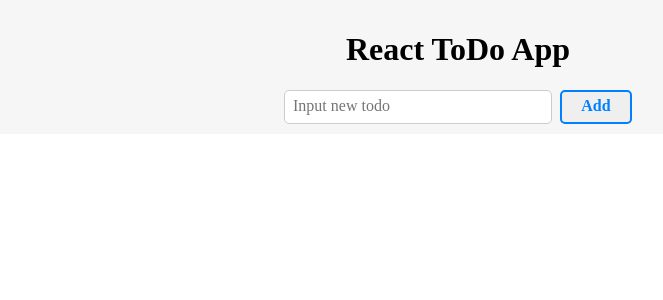
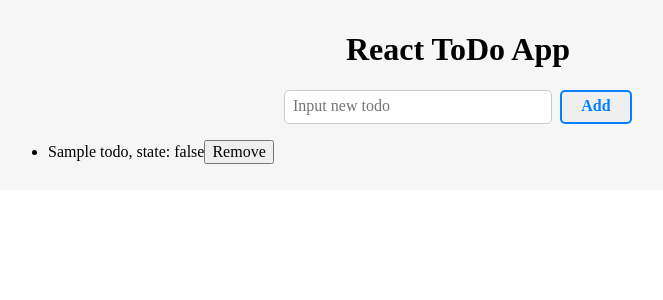
Before and after one commit to teinen/react-practices, a React (Create React App) app in the folder todo-list/: page / in a window 1280 px wide. Shown: the top 300 px of the page, without its empty margins (182-845 px from the left). Built offline with nearby package versions, Linux system fonts and the light colour scheme; the HTML template or start-up script is replaced by a standard one.

Commit message:
Implement adding and removing todo

```diff
--- a/todo-list/src/components/ToDoApp.tsx
+++ b/todo-list/src/components/ToDoApp.tsx
@@ -1,28 +1,80 @@
-import React, { useState } from 'react'
+import React, { useReducer } from 'react'
 import '../style/ToDoApp.css'
 import ToDoInput from './ToDoInput'
 
-const ToDoApp: React.FC = () => {
-  const defaultTodos: Array<Object> = [
+type ToDo = {
+  name: string,
+  completed: boolean
+}
+
+interface State {
+  todos: Array<ToDo>
+}
+
+type Action =
+  | { type: 'ADD_TODO', todo: ToDo }
+  | { type: 'REMOVE_TODO', index: number }
+  | { type: 'TOGGLE_STATUS', index: number, completed: boolean }
+
+const initialState: State = {
+  todos: [
     {
-      title: 'Sample todo',
-      completed: true
+      name: 'Sample todo',
+      completed: false
     }
   ]
+}
 
-  const [todos, updateTodos] = useState(defaultTodos)
+const ToDoApp: React.FC = () => {
+  const todoReducer = (state: State, action: Action): State => {
+    switch(action.type) {
+      case 'ADD_TODO':
+        state.todos.push(action.todo)
+        return { todos: state.todos }
+      case 'REMOVE_TODO':
+        state.todos.splice(action.index, 1)
+        return { todos: state.todos }
+      case 'TOGGLE_STATUS':
+        state.todos[action.index].completed = action.completed
+        return { todos: state.todos }
+    }
+  }
 
-  const clickHandler = (newTodo: string): void => {
-    console.log(newTodo)
+  const [
+    state,
+    dispatch
+  ] = useReducer(todoReducer, initialState)
+
+  const addTodo = (newTodoName: string): void => {
+    const newTodo: ToDo = {
+      name: newTodoName,
+      completed: false
+    }
+    dispatch({ type: 'ADD_TODO', todo: newTodo })
   }
+
+  const renderTodos = state.todos.map((todo, index) => {
+    return (
+      <li key={index}>
+        {todo.name}, state: {todo.completed.toString()}
+        <button onClick={() => { dispatch({ type: 'REMOVE_TODO', index: index }) }}>
+          Remove
+        </button>
+      </li>
+    )
+  })
 
   return (
     <div className="todo-app">
       <h1 className="todo-app-title">React ToDo App</h1>
 
       <ToDoInput
-        onClick={(newTodo) => { clickHandler(newTodo) }}
+        onClick={(newTodoName) => { addTodo(newTodoName) }}
       />
+
+      <ul>
+        {renderTodos}
+      </ul>
     </div>
   )
 }
--- a/todo-list/src/components/ToDoInput.tsx
+++ b/todo-list/src/components/ToDoInput.tsx
@@ -1,4 +1,4 @@
-import React, { useState, useRef } from 'react'
+import React, { useRef } from 'react'
 import '../style/ToDoInput.css'
 
 interface Props {
@@ -20,9 +20,7 @@ const ToDoInput: React.FC<Props> = (props) => {
         type="text"
         placeholder="Input new todo"
         className="todo-input"
-      >
-
-      </input>
+      />
       <button
         className="todo-add-btn"
         onClick={() => { clickHandler(inputRef.current.value) }}
```
